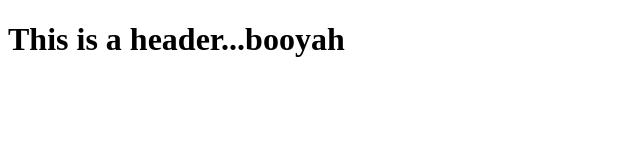
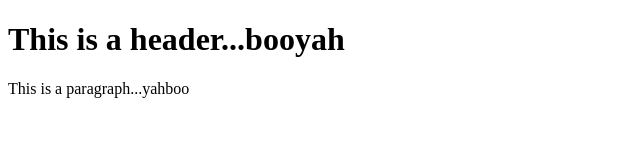
Before and after one commit to zakropotch/git-test1, a plain HTML site: page index.html in a window 1280 px wide. Shown: the whole page, without its empty margins (0-640 px from the left). Drawn offline with Linux system fonts and the light colour scheme.

Commit message:
Second commit

```diff
--- a/index.html
+++ b/index.html
@@ -7,5 +7,6 @@
 </head>
 <body>
   <h1>This is a header...booyah</h1>
+  <p>This is a paragraph...yahboo</p>
 </body>
 </html>
```
